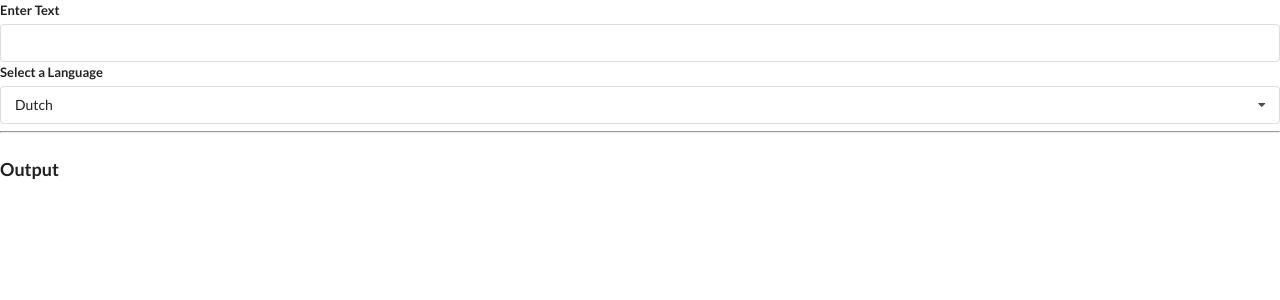
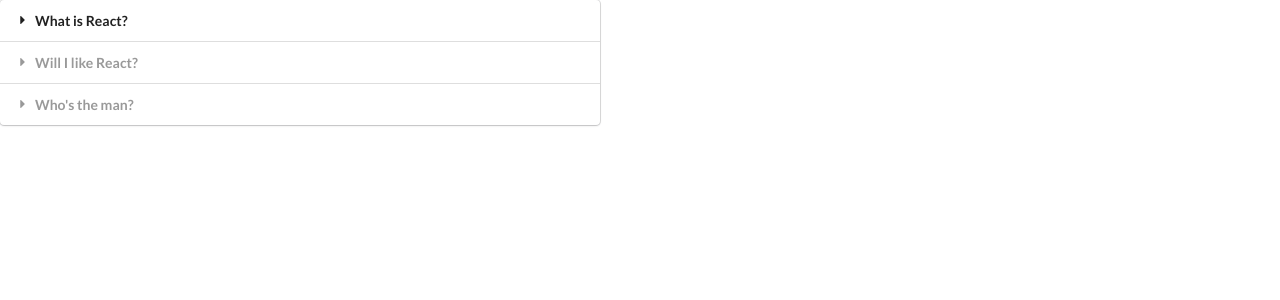
Before and after one commit to CaseyPitman/widgets, a React (Create React App) app: page / in a window 1280 px wide. Shown: the top 300 px of the page. Built offline with nearby package versions, Linux system fonts and the light colour scheme; no server answers.

Commit message:
Basic navigation, naive method. Needs refactoring."

```diff
--- a/src/App.js
+++ b/src/App.js
@@ -2,7 +2,7 @@
 import Accordion from "./components/Accordion";
 import Search from "./components/Search";
 import Dropdown from "./components/Dropdown";
-import Translate from './components/Translate'
+import Translate from "./components/Translate";
 
 const items = [
   {
@@ -38,26 +38,39 @@
   },
 ];
 
+const showAccordion = () => {
+  if (window.location.pathname === "/") {
+    return <Accordion items={items} />;
+  }
+};
+
+const showList = () => {
+  if (window.location.pathname === "/list") {
+    return <Search />;
+  }
+};
+
+const showDropdown = () => {
+  if (window.location.pathname === "/dropdown") {
+    return <Dropdown />;
+  }
+};
+
+const showTranslate = () => {
+  if (window.location.pathname === "/translate") {
+    return <Translate />;
+  }
+};
+
 const App = () => {
   // const [selected, setSelected] = useState(options[0]);
 
   return (
     <div>
-      {/* <Accordion items={items} /> */}
-
-      {/* <Search /> */}
-{/*
-      {showDropdown ? (
-        <Dropdown
-          options={options}
-          selected={selected}
-          onSelectedChange={setSelected}
-        />
-      ) : null}
-
-     */}
-     <Translate/>
-
+      {showAccordion()}
+      {showList()}
+      {showDropdown()}
+      {showTranslate()}
     </div>
   );
 };
```
